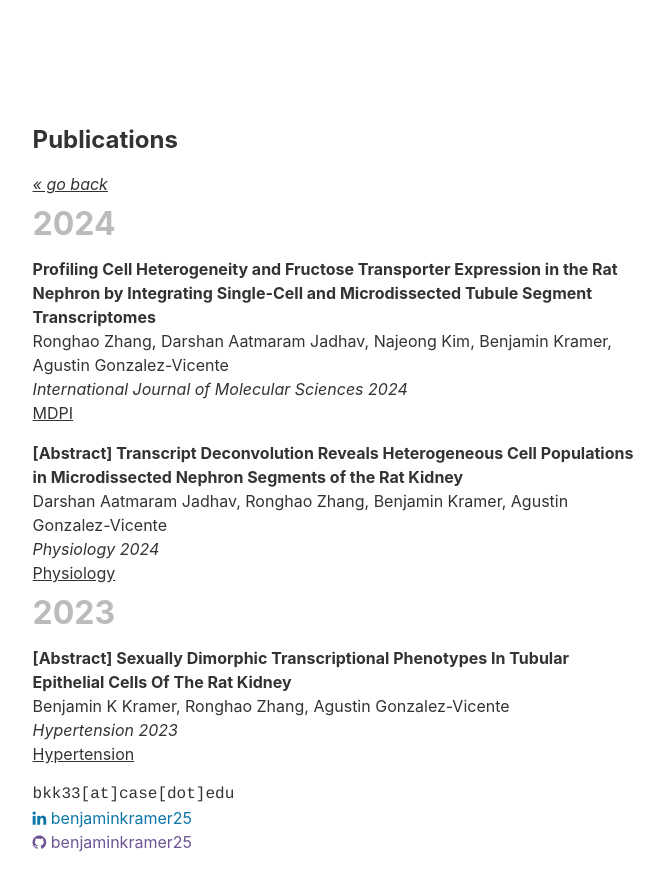
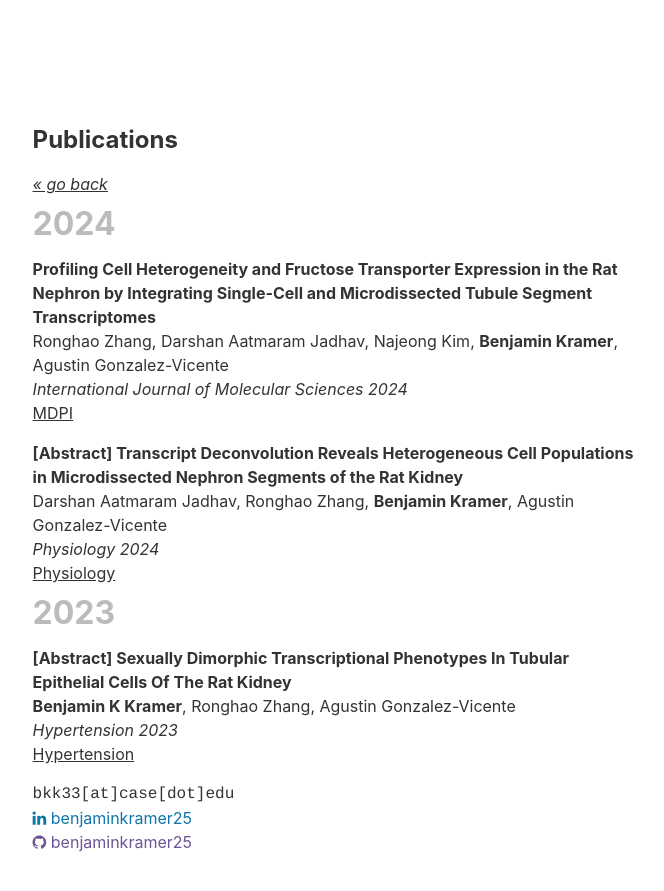
Before and after one commit to benjaminkramer64/benjaminkramer25.github.io, a Jekyll site: the page built from publications.md, in a window 1280 px wide. Shown: the top 891 px of the page, without its empty margins (313-977 px from the left). Built offline with Jekyll 4.4.1, drawn with Linux system fonts in a browser that asks for light colours.

```diff
--- a/publications.md
+++ b/publications.md
@@ -7,18 +7,18 @@ title: Publications
 <span style="font-size:32px; font-weight: bold; color: #bbbbbb;">2024</span>
 
 **Profiling Cell Heterogeneity and Fructose Transporter Expression in the Rat Nephron by Integrating Single-Cell and Microdissected Tubule Segment Transcriptomes** \
-Ronghao Zhang, Darshan Aatmaram Jadhav, Najeong Kim, Benjamin Kramer, Agustin Gonzalez-Vicente \
+Ronghao Zhang, Darshan Aatmaram Jadhav, Najeong Kim, **Benjamin Kramer**, Agustin Gonzalez-Vicente \
 *International Journal of Molecular Sciences 2024* \
 <a href="https://www.mdpi.com/1422-0067/25/5/3071" target="_blank">MDPI</a>
 
 **[Abstract] Transcript Deconvolution Reveals Heterogeneous Cell Populations in Microdissected Nephron Segments of the Rat Kidney** \
-Darshan Aatmaram Jadhav, Ronghao Zhang, Benjamin Kramer, Agustin Gonzalez-Vicente \
+Darshan Aatmaram Jadhav, Ronghao Zhang, **Benjamin Kramer**, Agustin Gonzalez-Vicente \
 *Physiology 2024* \
 <a href="https://journals.physiology.org/doi/abs/10.1152/physiol.2024.39.S1.831" target="_blank">Physiology</a>
 
 <span style="font-size:32px; font-weight: bold; color: #bbbbbb;">2023</span>
 
 **[Abstract] Sexually Dimorphic Transcriptional Phenotypes In Tubular Epithelial Cells Of The Rat Kidney** \
-Benjamin K Kramer, Ronghao Zhang, Agustin Gonzalez-Vicente \
+**Benjamin K Kramer**, Ronghao Zhang, Agustin Gonzalez-Vicente \
 *Hypertension 2023* \
 <a href="https://www.ahajournals.org/doi/abs/10.1161/hyp.80.suppl_1.097" target="_blank">Hypertension</a>
```
